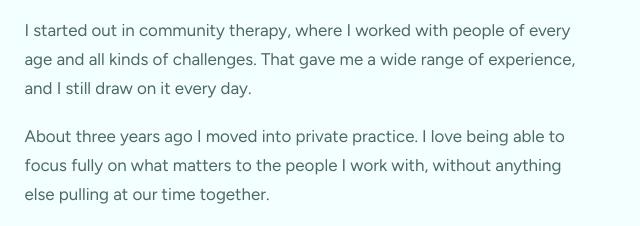
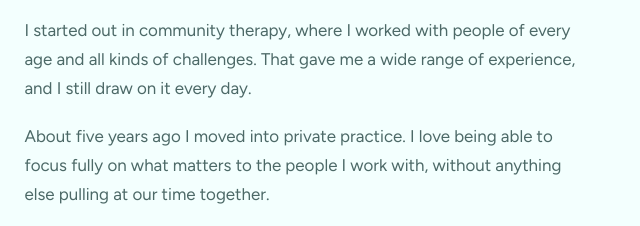
Before and after one commit to MakerMalice/olive-branch-counseling, a plain HTML site: page site/about.html in a window 1280 px wide. Shown: the part 853-1079 px from the top of the page, 557-1197 px from the left. Drawn offline with Linux system fonts and the light colour scheme.

Commit message:
About page: five years in private practice
Co-Authored-By: Claude Opus 5.5 <noreply@anthropic.com>

```diff
--- a/site/about.html
+++ b/site/about.html
@@ -77,7 +77,7 @@
         <h2>Hello, I&rsquo;m Brenda.</h2>
         <p>I&rsquo;m a licensed clinical social worker, and I&rsquo;ve been in practice for over ten years. I earned my MSW at Rutgers University in New Brunswick.</p>
         <p>I started out in community therapy, where I worked with people of every age and all kinds of challenges. That gave me a wide range of experience, and I still draw on it every day.</p>
-        <p>About three years ago I moved into private practice. I love being able to focus fully on what matters to the people I work with, without anything else pulling at our time together.</p>
+        <p>About five years ago I moved into private practice. I love being able to focus fully on what matters to the people I work with, without anything else pulling at our time together.</p>
         <p>I see clients in my home office in Bordentown, which keeps things comfortable and personal rather than clinical. I also meet with people online anywhere in New Jersey.</p>
       </div>
     </div>
```
